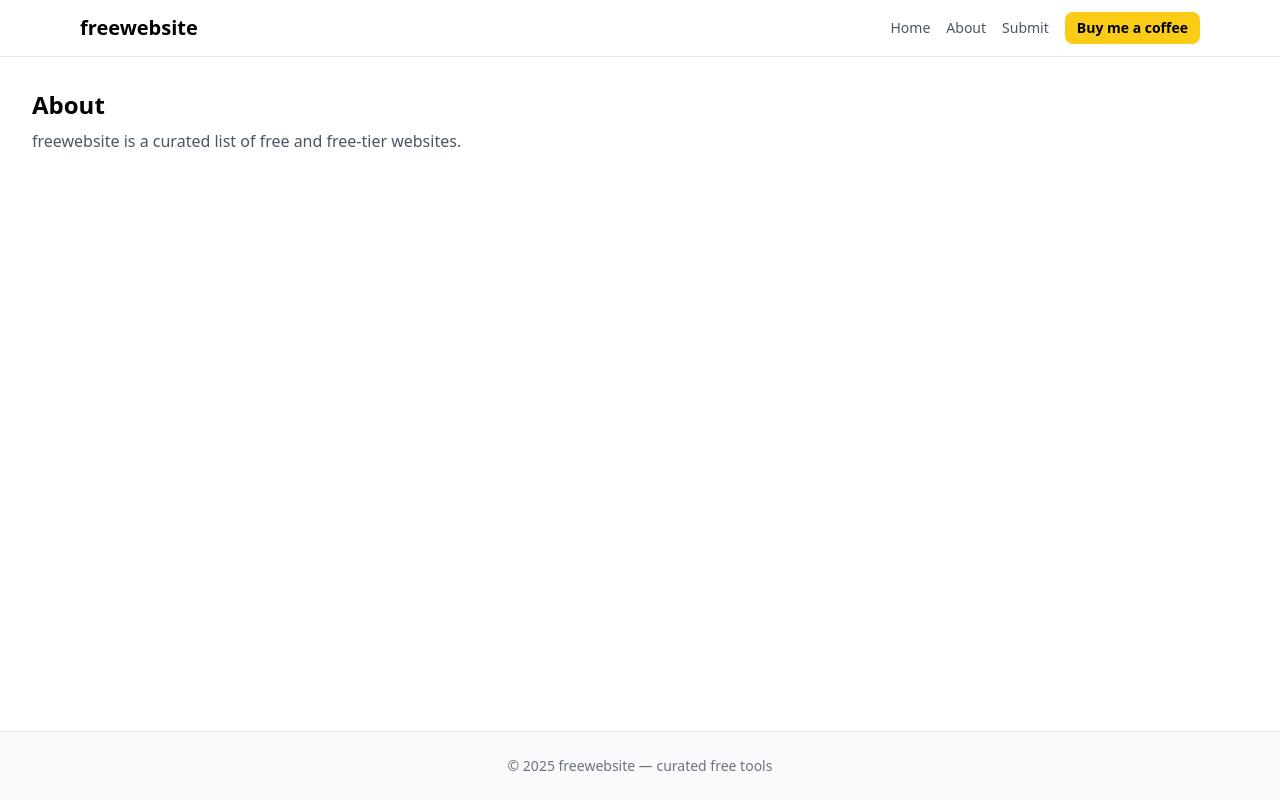
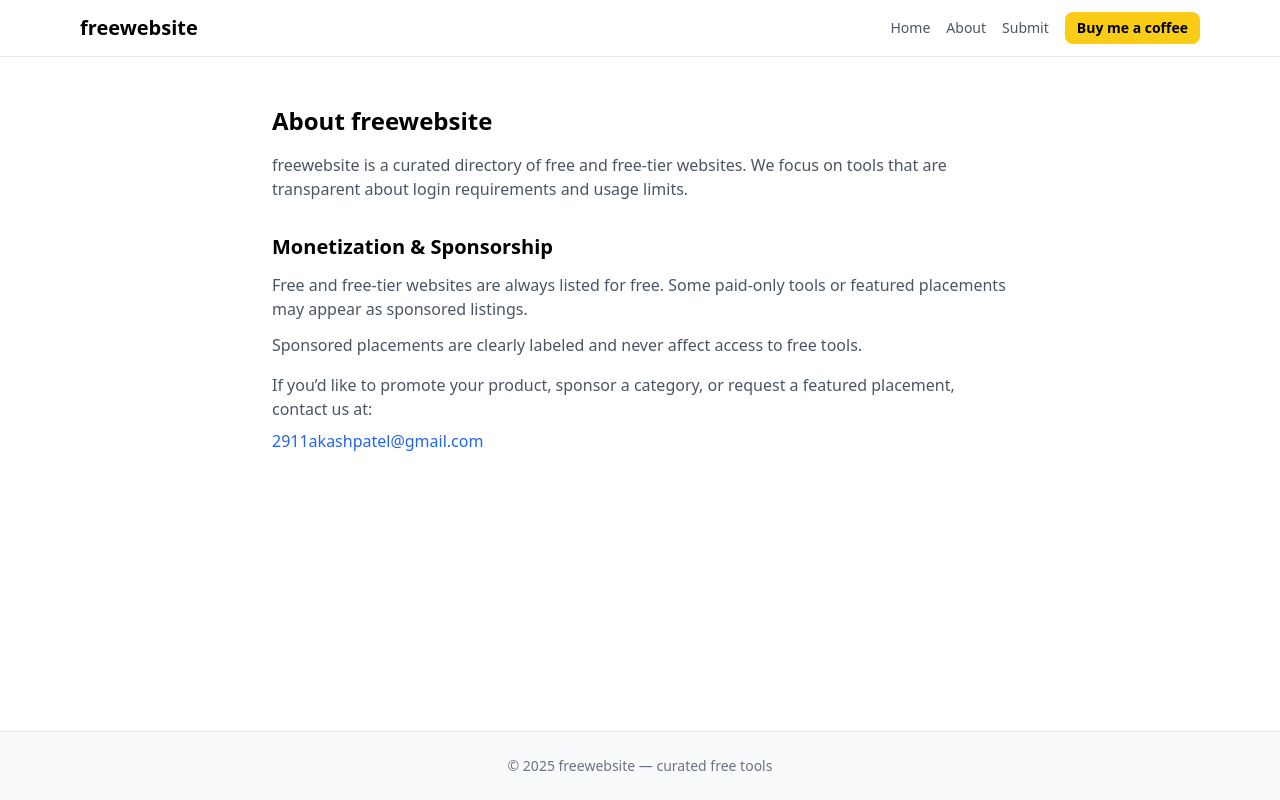
Before and after one commit to Akash-2911/freewebsite, a React (Vite) app: page /about in a window 1280 px wide. Built offline with nearby package versions, Linux system fonts and the light colour scheme.

Commit message:
Add monetization info and ad placeholder

```diff
--- a/src/pages/About.jsx
+++ b/src/pages/About.jsx
@@ -1,10 +1,40 @@
 export default function About() {
   return (
-      <div className="p-8">
-        <h1 className="text-2xl font-bold">About</h1>
-        <p className="mt-2 text-gray-600">
-          freewebsite is a curated list of free and free-tier websites.
-        </p>
-      </div>
+    <div className="mx-auto max-w-3xl px-4 py-12">
+      <h1 className="text-2xl font-bold">About freewebsite</h1>
+
+      <p className="mt-4 text-gray-600">
+        freewebsite is a curated directory of free and free-tier websites.
+        We focus on tools that are transparent about login requirements
+        and usage limits.
+      </p>
+
+      <h2 className="mt-8 text-xl font-semibold">Monetization & Sponsorship</h2>
+
+      <p className="mt-3 text-gray-600">
+        Free and free-tier websites are always listed for free.
+        Some paid-only tools or featured placements may appear
+        as sponsored listings.
+      </p>
+
+      <p className="mt-3 text-gray-600">
+        Sponsored placements are clearly labeled and never affect
+        access to free tools.
+      </p>
+
+      <p className="mt-4 text-gray-600">
+        If you’d like to promote your product, sponsor a category,
+        or request a featured placement, contact us at:
+      </p>
+
+      <p className="mt-2 font-medium">
+        <a
+          href="mailto:2911akashpatel@gmail.com"
+          className="text-blue-600 hover:underline"
+        >
+          2911akashpatel@gmail.com
+        </a>
+      </p>
+    </div>
   );
 }
--- a/src/pages/Submit.jsx
+++ b/src/pages/Submit.jsx
@@ -7,6 +7,10 @@ export default function Submit() {
         We list only free or free-tier websites with clear usage limits
         and login transparency. Submissions are reviewed manually.
       </p>
+<p className="mt-2 text-sm text-gray-500">
+  Free and free-tier websites are listed at no cost.
+  Paid-only tools may require a sponsorship or listing fee.
+</p>
 
 <form
   name="website-submission"
```
